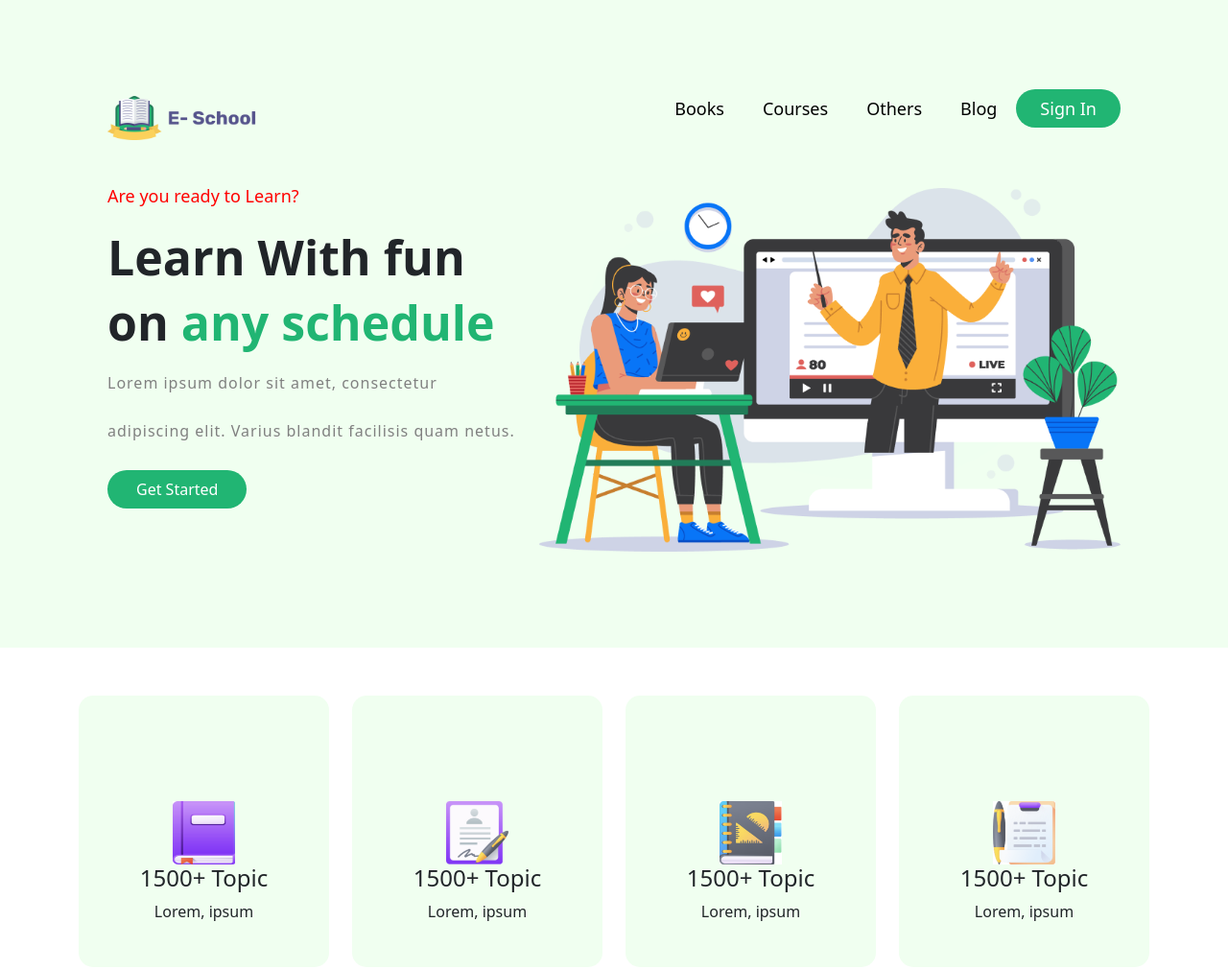
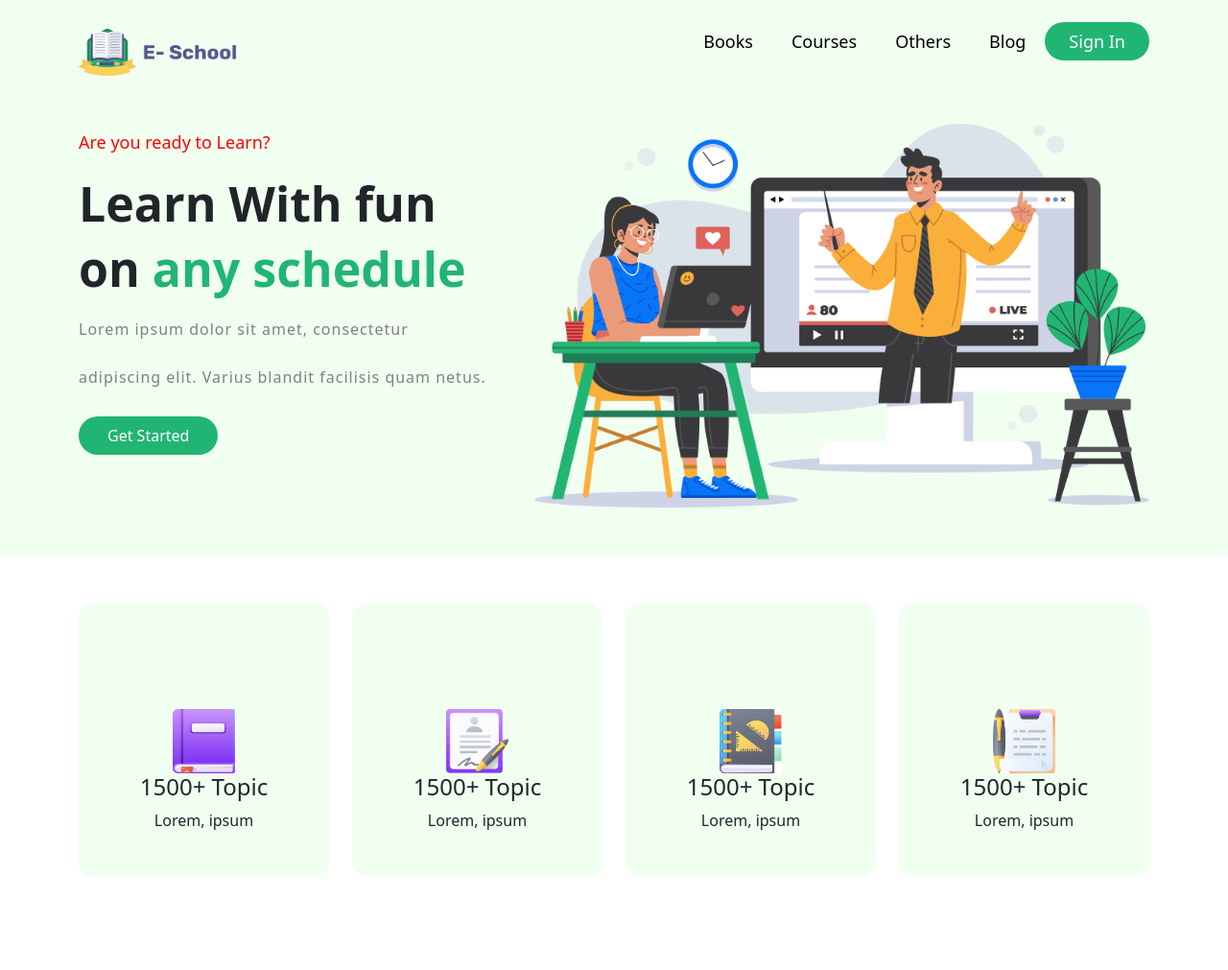
Before and after one commit to Ismailhossin/E-_School_extra, a plain HTML site: page index.html in a window 1280 px wide. Shown: the top 1011 px of the page at 96% size. Drawn offline with nearby package versions, Linux system fonts and the light colour scheme; a script that the page names is missing.

Commit message:
onder full

```diff
--- a/style.css
+++ b/style.css
@@ -2,9 +2,8 @@
 
 /* header */
 .header-section{
-    padding-top: 20px;
+    padding: 30px 0 50px 0;
     background-color: #F0FFF0;
-    padding: 100px;
 }
 .logo img{
     max-width: 100%;
```
